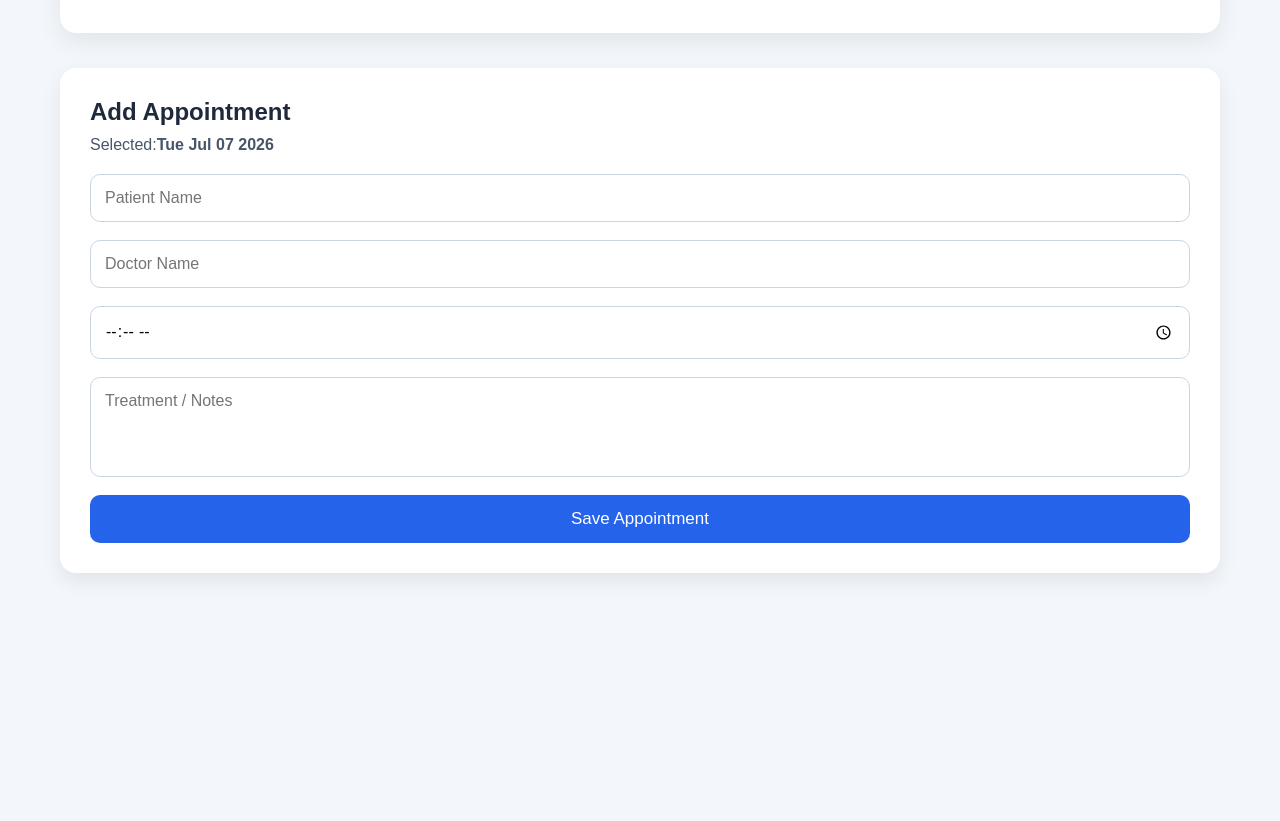
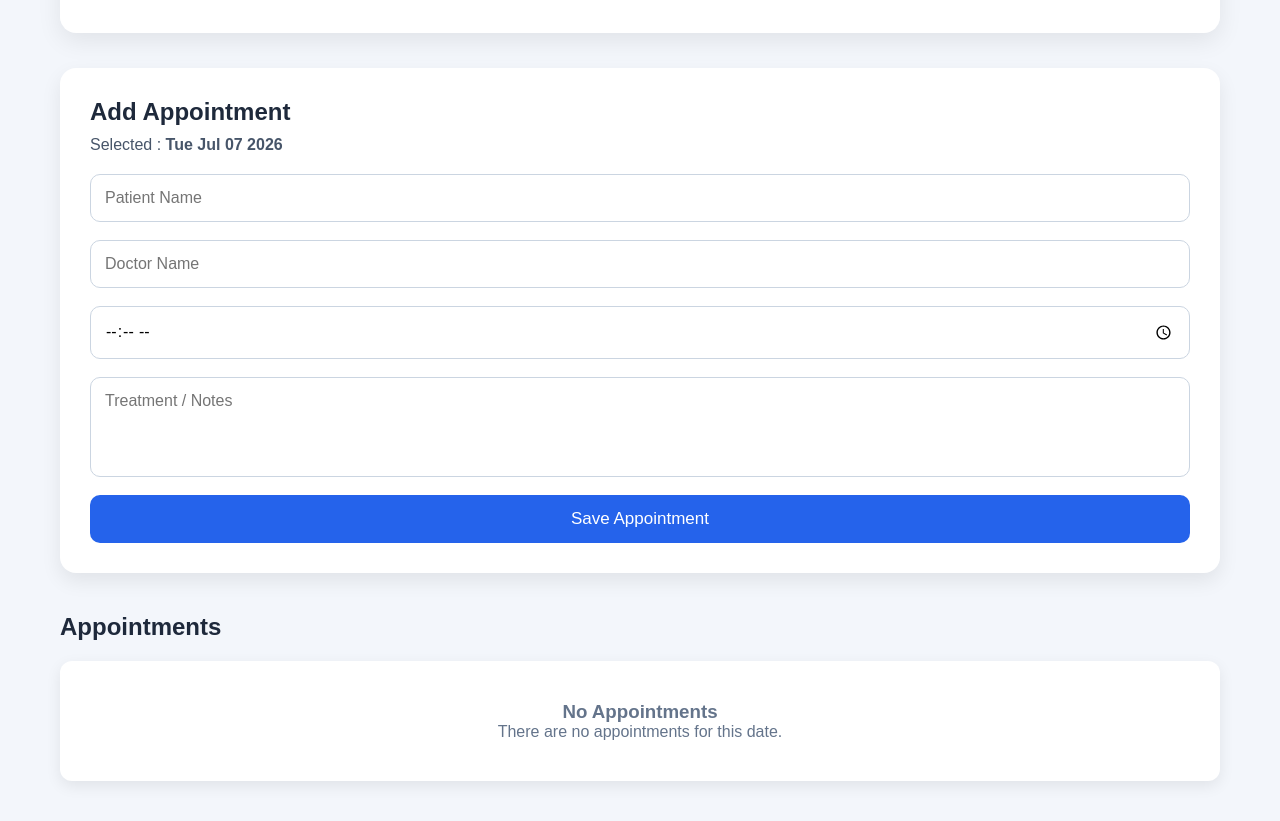
Before and after one commit to shaili-dixit/react-calendar-widget, a React (Vite) app: page / in a window 1280 px wide. Shown: the part 742-1563 px from the top of the page. Before the commit the page ends 1355 px from the top, so only its background shows below. Built offline with nearby package versions, Linux system fonts and the light colour scheme; the HTML template or start-up script is replaced by a standard one.

Commit message:
Add appointment management system

```diff
--- a/src/App.jsx
+++ b/src/App.jsx
@@ -1,14 +1,26 @@
 import { useState } from "react";
 import CalendarWidget from "./components/CalendarWidget";
 import AppointmentForm from "./components/AppointmentForm";
+import AppointmentList from "./components/AppointmentList";
 import "./styles.css";
 
 function App() {
   const [selectedDate, setSelectedDate] = useState(new Date());
 
+  const [appointments, setAppointments] = useState([]);
+
+  const addAppointment = (appointment) => {
+    setAppointments([...appointments, appointment]);
+  };
+
+  const deleteAppointment = (id) => {
+    setAppointments(
+      appointments.filter((appointment) => appointment.id !== id)
+    );
+  };
+
   return (
     <div className="app">
-
       <header className="header">
         <h1>Dentist Schedule Calendar</h1>
         <p>Manage appointments efficiently</p>
@@ -21,8 +33,14 @@ function App() {
 
       <AppointmentForm
         selectedDate={selectedDate}
+        addAppointment={addAppointment}
       />
 
+      <AppointmentList
+        appointments={appointments}
+        selectedDate={selectedDate}
+        deleteAppointment={deleteAppointment}
+      />
     </div>
   );
 }
--- a/src/components/AppointmentCard.jsx
+++ b/src/components/AppointmentCard.jsx
@@ -0,0 +1,33 @@
+function AppointmentCard({
+  appointment,
+  deleteAppointment,
+}) {
+  return (
+    <div className="appointment-card">
+      <h3>{appointment.patient}</h3>
+
+      <p>
+        <strong>Doctor:</strong> {appointment.doctor}
+      </p>
+
+      <p>
+        <strong>Time:</strong> {appointment.time}
+      </p>
+
+      <p>
+        <strong>Treatment:</strong> {appointment.purpose}
+      </p>
+
+      <button
+        className="delete-btn"
+        onClick={() =>
+          deleteAppointment(appointment.id)
+        }
+      >
+        Delete
+      </button>
+    </div>
+  );
+}
+
+export default AppointmentCard;
--- a/src/components/AppointmentForm.jsx
+++ b/src/components/AppointmentForm.jsx
@@ -1,97 +1,82 @@
 import { useState } from "react";
 
-function AppointmentForm({ selectedDate }) {
+function AppointmentForm({ selectedDate, addAppointment }) {
+  const [patient, setPatient] = useState("");
+  const [doctor, setDoctor] = useState("");
+  const [time, setTime] = useState("");
+  const [purpose, setPurpose] = useState("");
 
-const [patient,setPatient]=useState("");
-const [doctor,setDoctor]=useState("");
-const [time,setTime]=useState("");
-const [purpose,setPurpose]=useState("");
-
-const submit=(e)=>{
-
+  const submit = (e) => {
     e.preventDefault();
 
-if(!patient||!doctor||!time||!purpose){
-
+    if (!patient || !doctor || !time || !purpose) {
       alert("Please fill all fields");
-
       return;
-
     }
 
-console.log("[Analytics] User interacted with React Calendar Widget");
+    const appointment = {
+      id: Date.now(),
+      patient,
+      doctor,
+      time,
+      purpose,
+      date: selectedDate.toDateString(),
+    };
 
-alert("Appointment Saved");
+    addAppointment(appointment);
+
+    console.log(
+      "[Analytics] User interacted with React Calendar Widget"
+    );
 
     setPatient("");
     setDoctor("");
     setTime("");
     setPurpose("");
-
   };
 
-return(
-
+  return (
     <div className="form-container">
-
       <h2>Add Appointment</h2>
 
       <p className="selected-date">
-
-Selected:
-
-<strong>
-
-{selectedDate.toDateString()}
-
-</strong>
-
+        Selected :
+        <strong> {selectedDate.toDateString()}</strong>
       </p>
 
       <form onSubmit={submit}>
-
         <input
           type="text"
           placeholder="Patient Name"
           value={patient}
-onChange={(e)=>setPatient(e.target.value)}
-aria-label="Patient Name"
+          onChange={(e) => setPatient(e.target.value)}
         />
 
         <input
           type="text"
           placeholder="Doctor Name"
           value={doctor}
-onChange={(e)=>setDoctor(e.target.value)}
-aria-label="Doctor Name"
+          onChange={(e) => setDoctor(e.target.value)}
         />
 
         <input
           type="time"
           value={time}
-onChange={(e)=>setTime(e.target.value)}
-aria-label="Appointment Time"
+          onChange={(e) => setTime(e.target.value)}
         />
 
         <textarea
           placeholder="Treatment / Notes"
           value={purpose}
-onChange={(e)=>setPurpose(e.target.value)}
-aria-label="Purpose"
+          onChange={(e) => setPurpose(e.target.value)}
         />
 
-<button>
-
+        <button type="submit">
           Save Appointment
-
         </button>
-
       </form>
-
     </div>
-
   );
-
 }
 
 export default AppointmentForm;
--- a/src/components/AppointmentList.jsx
+++ b/src/components/AppointmentList.jsx
@@ -0,0 +1,33 @@
+import AppointmentCard from "./AppointmentCard";
+import EmptyState from "./EmptyState";
+
+function AppointmentList({
+  appointments,
+  selectedDate,
+  deleteAppointment,
+}) {
+  const filteredAppointments = appointments.filter(
+    (appointment) =>
+      appointment.date === selectedDate.toDateString()
+  );
+
+  return (
+    <div className="appointment-list">
+      <h2>Appointments</h2>
+
+      {filteredAppointments.length === 0 ? (
+        <EmptyState />
+      ) : (
+        filteredAppointments.map((appointment) => (
+          <AppointmentCard
+            key={appointment.id}
+            appointment={appointment}
+            deleteAppointment={deleteAppointment}
+          />
+        ))
+      )}
+    </div>
+  );
+}
+
+export default AppointmentList;
--- a/src/components/EmptyState.jsx
+++ b/src/components/EmptyState.jsx
@@ -0,0 +1,13 @@
+function EmptyState() {
+  return (
+    <div className="empty-state">
+      <h3>No Appointments</h3>
+
+      <p>
+        There are no appointments for this date.
+      </p>
+    </div>
+  );
+}
+
+export default EmptyState;
--- a/src/styles.css
+++ b/src/styles.css
@@ -1,208 +1,218 @@
-*{
-margin:0;
-padding:0;
-box-sizing:border-box;
-font-family:Arial,Helvetica,sans-serif;
+* {
+    margin: 0;
+    padding: 0;
+    box-sizing: border-box;
+    font-family: Arial, Helvetica, sans-serif;
 }
 
-body{
-background:#f3f6fb;
+body {
+    background: #f3f6fb;
 }
 
-.app{
-max-width:1200px;
-margin:auto;
-padding:40px 20px;
+.app {
+    max-width: 1200px;
+    margin: auto;
+    padding: 40px 20px;
 }
 
-.header{
-text-align:center;
-margin-bottom:40px;
+.header {
+    text-align: center;
+    margin-bottom: 40px;
 }
 
-.header h1{
-font-size:42px;
-color:#1e293b;
-margin-bottom:10px;
+.header h1 {
+    font-size: 42px;
+    color: #1e293b;
+    margin-bottom: 10px;
 }
 
-.header p{
-color:#64748b;
-font-size:18px;
+.header p {
+    color: #64748b;
+    font-size: 18px;
 }
 
-.calendar-container{
-background:white;
-border-radius:16px;
-padding:30px;
-box-shadow:0 8px 25px rgba(0,0,0,.08);
+.calendar-container {
+    background: white;
+    border-radius: 16px;
+    padding: 30px;
+    box-shadow: 0 8px 25px rgba(0, 0, 0, .08);
 }
 
-.calendar-header{
-display:flex;
-justify-content:space-between;
-align-items:center;
-margin-bottom:30px;
+.calendar-header {
+    display: flex;
+    justify-content: space-between;
+    align-items: center;
+    margin-bottom: 30px;
 }
 
-.calendar-header button{
-background:#2563eb;
-color:white;
-border:none;
-padding:10px 18px;
-border-radius:8px;
-cursor:pointer;
-font-size:18px;
+.calendar-header button {
+    background: #2563eb;
+    color: white;
+    border: none;
+    padding: 10px 18px;
+    border-radius: 8px;
+    cursor: pointer;
+    font-size: 18px;
 }
 
-.calendar-header button:hover{
-background:#1d4ed8;
+.calendar-header button:hover {
+    background: #1d4ed8;
 }
 
-.calendar-header h2{
-font-size:30px;
-color:#1e293b;
+.calendar-header h2 {
+    font-size: 30px;
+    color: #1e293b;
 }
 
-.weekdays{
-display:grid;
-grid-template-columns:repeat(7,1fr);
-margin-bottom:15px;
-font-weight:bold;
-text-align:center;
-color:#475569;
+.weekdays {
+    display: grid;
+    grid-template-columns: repeat(7, 1fr);
+    margin-bottom: 15px;
+    font-weight: bold;
+    text-align: center;
+    color: #475569;
 }
 
-.calendar-grid{
-display:grid;
-grid-template-columns:repeat(7,1fr);
-gap:12px;
+.calendar-grid {
+    display: grid;
+    grid-template-columns: repeat(7, 1fr);
+    gap: 12px;
 }
 
-.day{
-height:70px;
-border:none;
-background:#f8fafc;
-border-radius:12px;
-font-size:18px;
-cursor:pointer;
-transition:.3s;
+.day {
+    height: 70px;
+    border: none;
+    background: #f8fafc;
+    border-radius: 12px;
+    font-size: 18px;
+    cursor: pointer;
+    transition: .3s;
 }
 
-.day:hover{
-background:#dbeafe;
+.day:hover {
+    background: #dbeafe;
 }
 
-.selected{
-background:#2563eb;
-color:white;
-font-weight:bold;
+.selected {
+    background: #2563eb;
+    color: white;
+    font-weight: bold;
 }
 
-.selected-info{
-margin-top:30px;
-font-size:20px;
-text-align:center;
-color:#334155;
+.selected-info {
+    margin-top: 30px;
+    font-size: 20px;
+    text-align: center;
+    color: #334155;
 }
 
-.selected-info strong{
-color:#2563eb;
+.selected-info strong {
+    color: #2563eb;
 }
 
 
-.form-container{
-
-margin-top:35px;
-
-background:white;
-
-padding:30px;
-
-border-radius:16px;
-
-box-shadow:0 8px 20px rgba(0,0,0,.08);
-
+.form-container {
+    margin-top: 35px;
+    background: white;
+    padding: 30px;
+    border-radius: 16px;
+    box-shadow: 0 8px 20px rgba(0, 0, 0, .08);
 }
 
-.form-container h2{
-
-margin-bottom:10px;
-
-color:#1e293b;
-
+.form-container h2 {
+    margin-bottom: 10px;
+    color: #1e293b;
 }
 
-.selected-date{
-
-margin-bottom:20px;
-
-color:#475569;
-
+.selected-date {
+    margin-bottom: 20px;
+    color: #475569;
 }
 
-.form-container form{
-
-display:grid;
-
-gap:18px;
-
+.form-container form {
+    display: grid;
+    gap: 18px;
 }
 
 .form-container input,
-
-.form-container textarea{
-
-padding:14px;
-
-font-size:16px;
-
-border:1px solid #cbd5e1;
-
-border-radius:10px;
-
-outline:none;
-
+.form-container textarea {
+    padding: 14px;
+    font-size: 16px;
+    border: 1px solid #cbd5e1;
+    border-radius: 10px;
+    outline: none;
 }
 
-.form-container textarea{
-
-resize:none;
-
-height:100px;
-
+.form-container textarea {
+    resize: none;
+    height: 100px;
 }
 
 .form-container input:focus,
-
-.form-container textarea:focus{
-
-border-color:#2563eb;
-
+.form-container textarea:focus {
+    border-color: #2563eb;
 }
 
-.form-container button{
-
-background:#2563eb;
-
-color:white;
-
-border:none;
-
-padding:14px;
-
-border-radius:10px;
-
-font-size:17px;
-
-cursor:pointer;
-
-transition:.3s;
-
+.form-container button {
+    background: #2563eb;
+    color: white;
+    border: none;
+    padding: 14px;
+    border-radius: 10px;
+    font-size: 17px;
+    cursor: pointer;
+    transition: .3s;
 }
 
-.form-container button:hover{
+.form-container button:hover {
+    background: #1d4ed8;
+}
 
-background:#1d4ed8;
+.appointment-list {
+    margin-top: 40px;
+}
 
+.appointment-list h2 {
+    margin-bottom: 20px;
+    color: #1e293b;
 }
+
+.appointment-card {
+    background: white;
+    padding: 20px;
+    margin-bottom: 20px;
+    border-radius: 12px;
+    box-shadow: 0 5px 15px rgba(0, 0, 0, .08);
+}
+
+.appointment-card h3 {
+    margin-bottom: 10px;
+    color: #2563eb;
+}
+
+.appointment-card p {
+    margin: 8px 0;
+}
+
+.delete-btn {
+    margin-top: 15px;
+    background: #ef4444;
+    color: white;
+    border: none;
+    padding: 10px 18px;
+    border-radius: 8px;
+    cursor: pointer;
+}
+
+.delete-btn:hover {
+    background: #dc2626;
+}
+
+.empty-state {
+    background: white;
+    padding: 40px;
+    text-align: center;
+    border-radius: 12px;
+    box-shadow: 0 5px 15px rgba(0, 0, 0, .08);
+    color: #64748b;
+}
```
Lines whose indentation alone changed are shown as unchanged.
